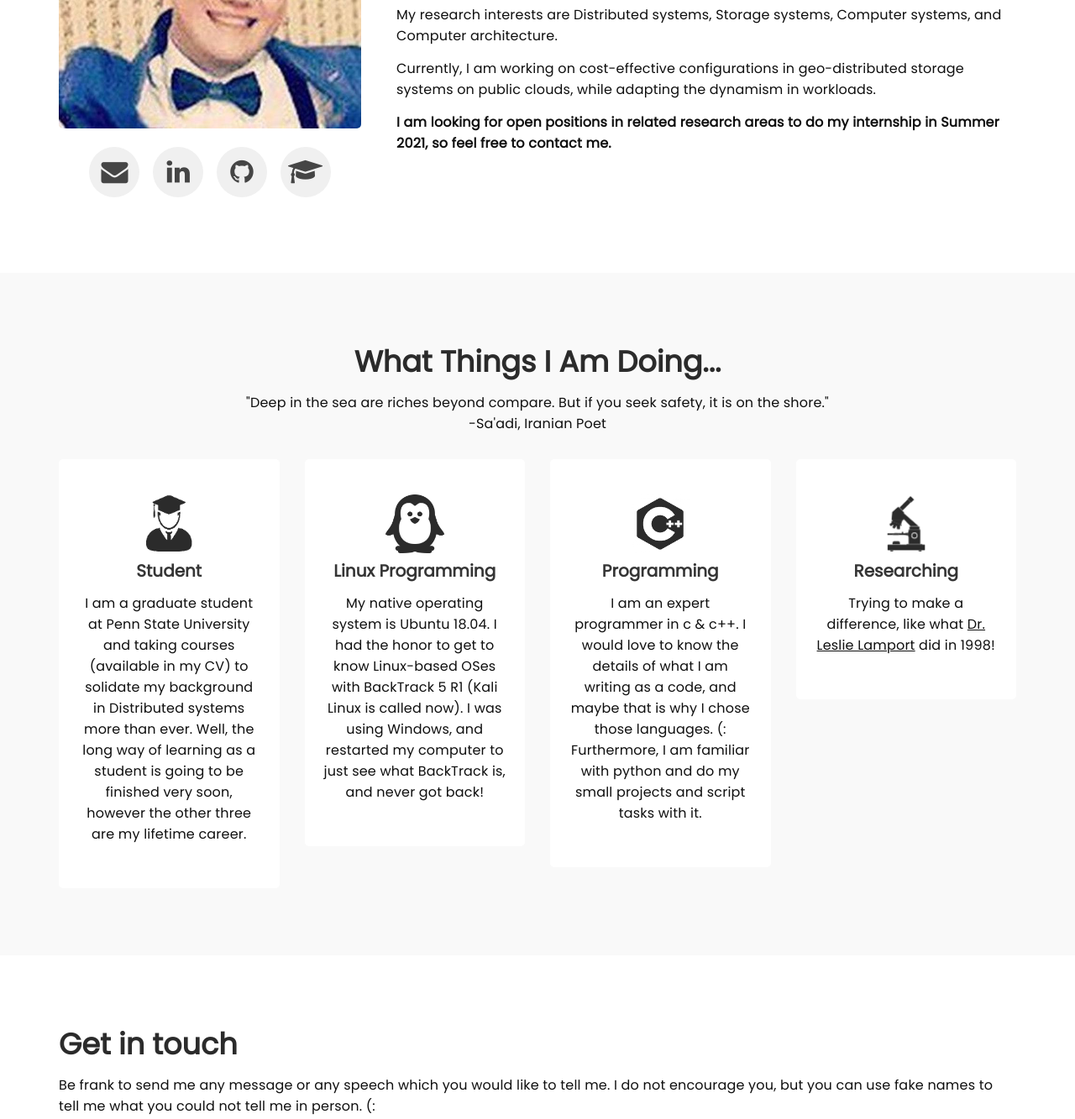
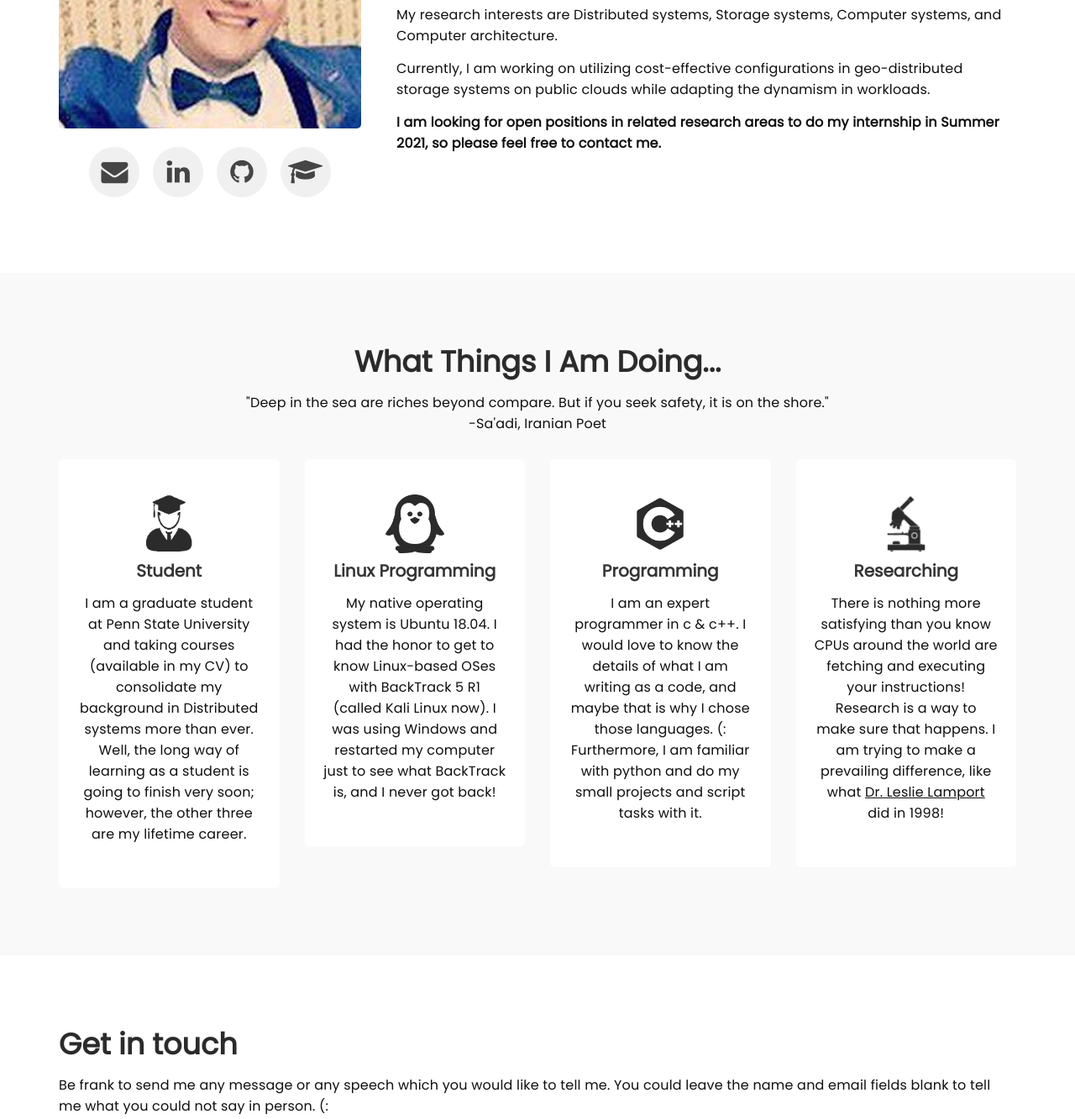
Before and after one commit to shahrooz1997/shahrooz1997.github.io, a plain HTML site: page index.html in a window 1280 px wide. Shown: the part 1107-2440 px from the top of the page at 84% size. Drawn offline with Linux system fonts and the light colour scheme; a script that the page names is missing.

Commit message:
minor spelling correction

```diff
--- a/index.html
+++ b/index.html
@@ -155,9 +155,9 @@
                               <p>I am a second-year Ph.D. student at the <a href="https://www.eecs.psu.edu/"><font color="0f0f0f"><u>Electrical Engineering And Computer Science Department</u></font></a> at <a href="https://www.psu.edu/"><font color="0f0f0f"><u>Pennsylvania State University</u></font></a>. I am working under the supervision of <a href="http://www.cse.psu.edu/~buu1/"><font color="0f0f0f"><u>Professor Bhuvan Urgaonkar</u></font></a>.</p>
                               <p>My research interests are Distributed systems, Storage systems, Computer systems, and Computer architecture.</p>
 
-                              <p>Currently, I am working on cost-effective configurations in geo-distributed storage systems on public clouds, while adapting the dynamism in workloads.</p>
+                              <p>Currently, I am working on utilizing cost-effective configurations in geo-distributed storage systems on public clouds while adapting the dynamism in workloads.</p>
 
-                              <p><b>I am looking for open positions in related research areas to do my internship in Summer 2021, so feel free to contact me.</b></p>
+                              <p><b>I am looking for open positions in related research areas to do my internship in Summer 2021, so please feel free to contact me.</b></p>
 
 
                               <!-- <p>I am also known by my nickname, Shahrooz.</p>
@@ -192,7 +192,7 @@
                          <!-- <img src="images/student.png" width="70px"> -->
                          <div class="student"></div>
                          <h4>Student</h4>
-                         <p>I am a graduate student at Penn State University and taking courses (available in my CV) to solidate my background in Distributed systems more than ever. Well, the long way of learning as a student is going to be finished very soon, however the other three are my lifetime career.</p>
+                         <p>I am a graduate student at Penn State University and taking courses (available in my CV) to consolidate my background in Distributed systems more than ever. Well, the long way of learning as a student is going to finish very soon; however, the other three are my lifetime career.</p>
                     </div>
                </div>
 
@@ -202,7 +202,7 @@
                          <!-- <img src="images/linux.png" width="70px"> -->
                          <div class="linux"></div>
                          <h4>Linux Programming</h4>
-                         <p>My native operating system is Ubuntu 18.04. I had the honor to get to know Linux-based OSes with BackTrack 5 R1 (Kali Linux is called now). I was using Windows, and restarted my computer to just see what BackTrack is, and never got back!</p>
+                         <p>My native operating system is Ubuntu 18.04. I had the honor to get to know Linux-based OSes with BackTrack 5 R1 (called Kali Linux now). I was using Windows and restarted my computer just to see what BackTrack is, and I never got back!</p>
                     </div>
                </div>
 
@@ -230,7 +230,7 @@
                          <!-- <img src="images/researching.ico" width="70px"> -->
                          <div class="researching"></div>
                          <h4>Researching</h4>
-                         <p>Trying to make a difference, like what <a href="http://www.lamport.org/"><u>Dr. Leslie Lamport</u></font></a> did in 1998!</p>
+                         <p>There is nothing more satisfying than you know CPUs around the world are fetching and executing your instructions! Research is a way to make sure that happens. I am trying to make a prevailing difference, like what <a href="http://www.lamport.org/"><u>Dr. Leslie Lamport</u></font></a> did in 1998!</p>
                     </div>
                </div>
 
@@ -301,7 +301,7 @@
                     <!-- SECTION TITLE -->
                     <div class="wow fadeInUp section-title" data-wow-delay="0.2s">
                          <h2>Get in touch</h2>
-                         <p>Be frank to send me any message or any speech which you would like to tell me. I do not encourage you, but you can use fake names to tell me what you could not tell me in person. (:</p>
+                         <p>Be frank to send me any message or any speech which you would like to tell me. You could leave the name and email fields blank to tell me what you could not say in person. (:</p>
                     </div>
                </div>
 
```
